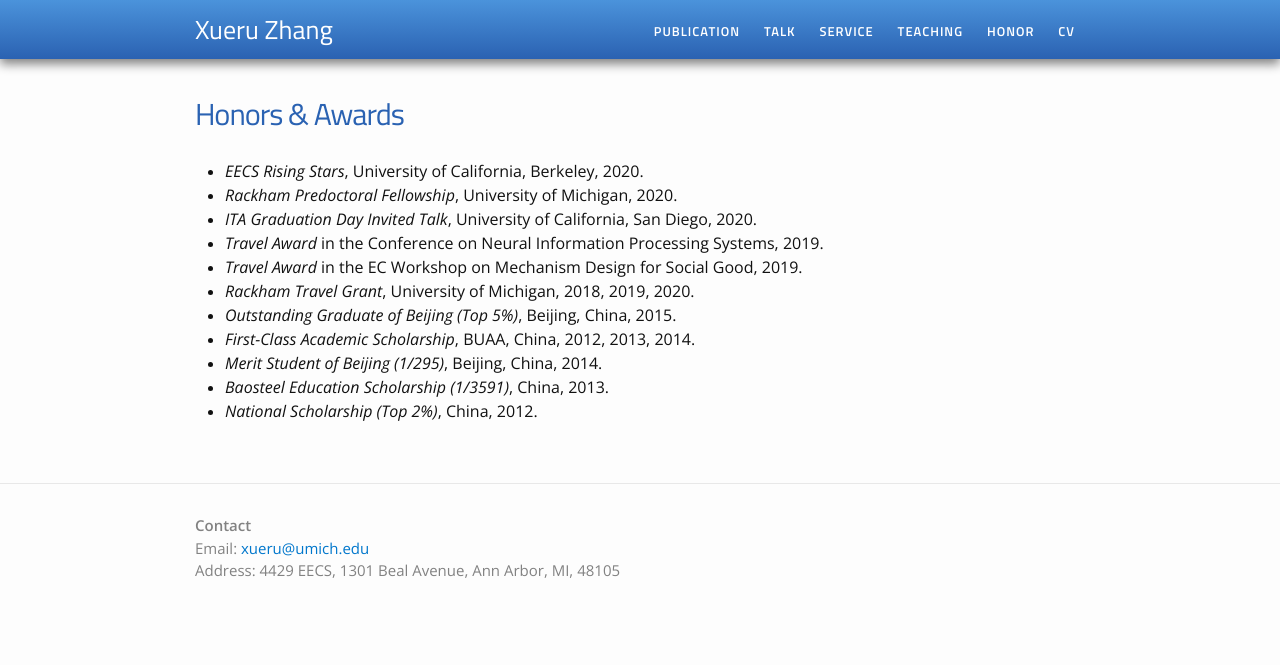
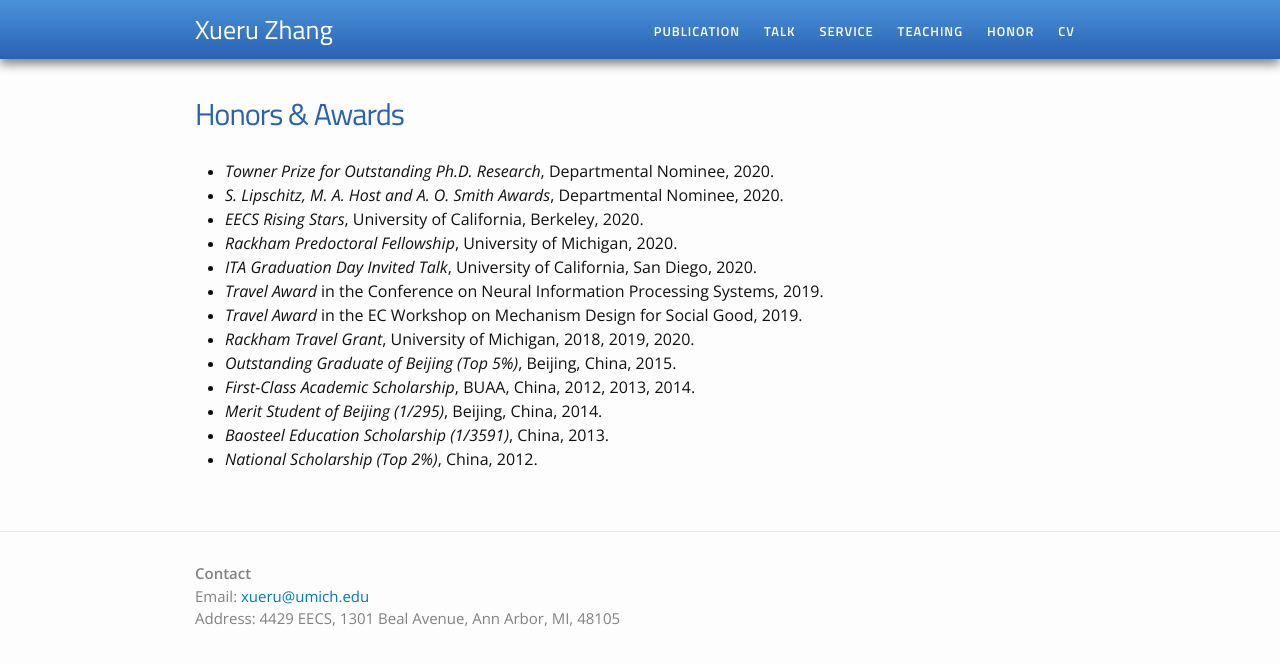
Before and after one commit to xueruzhang/xueruzhang.github.io, a Jekyll site: the page built from honor.md, in a window 1280 px wide. Shown: the top 665 px of the page. Built offline with Jekyll 4.4.1, drawn with Linux system fonts in a browser that asks for light colours.

Commit message:
message accompanying my updates

```diff
--- a/honor.md
+++ b/honor.md
@@ -5,6 +5,8 @@
 ---
 
 <ul>
+        <li><font size="3"> <i>Towner Prize for Outstanding Ph.D. Research</i>, Departmental Nominee, 2020.</font></li>
+        <li><font size="3"> <i>S. Lipschitz, M. A. Host and A. O. Smith Awards</i>, Departmental Nominee, 2020.</font></li>
         <li><font size="3"> <i>EECS Rising Stars</i>, University of California, Berkeley, 2020.</font></li>
         <li><font size="3"> <i>Rackham Predoctoral Fellowship</i>, University of Michigan, 2020.</font></li>
         <li><font size="3"> <i>ITA Graduation Day Invited Talk</i>, University of California, San Diego, 2020.</font></li>
```
Also changed, not shown: service.md (+1 -0 lines).
